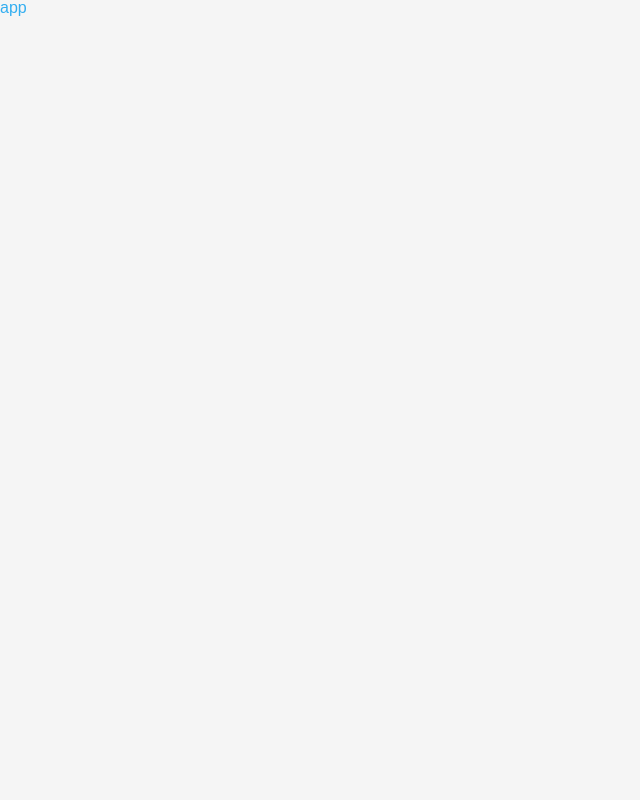
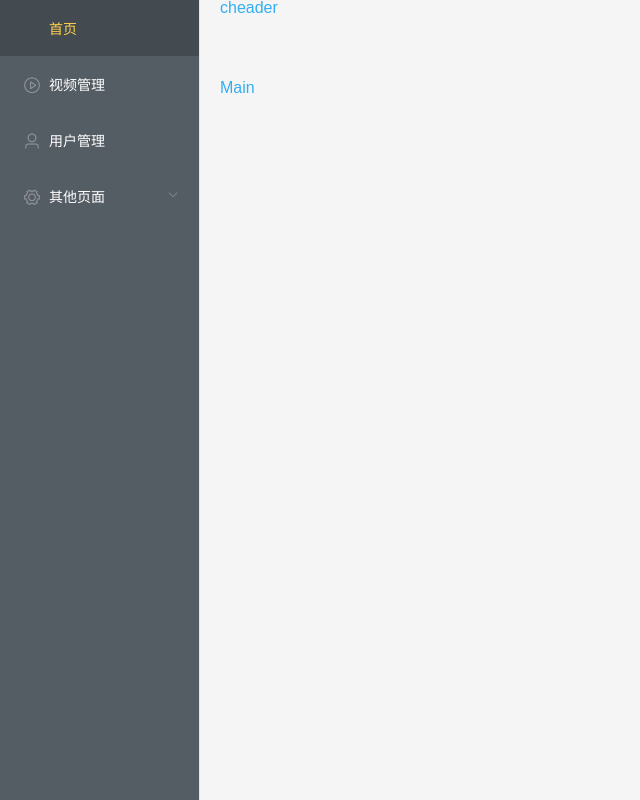
Before and after one commit to Ctrl30/vue-manage-system, a Vue app: page / in a window 1280 px wide. Shown: the whole page, without its empty margins (0-640 px from the left). Built offline with nearby package versions, Linux system fonts and the light colour scheme.

Commit message:
添加左侧菜单栏选项

```diff
--- a/package.json
+++ b/package.json
@@ -9,6 +9,7 @@
   },
   "dependencies": {
     "core-js": "^3.4.4",
+    "element-ui": "^2.13.0",
     "vue": "^2.6.10",
     "vue-router": "^3.1.3",
     "vuex": "^3.1.2"
--- a/src/App.vue
+++ b/src/App.vue
@@ -1,6 +1,5 @@
 <template>
   <div id="app">
-    app
     <router-view />
   </div>
 </template>
@@ -8,5 +7,7 @@
 <style lang="scss">
 #app {
   color: $them-color;
+  // width: 100vw;
+  height: 100vh;
 }
 </style>
--- /dev/null
+++ b/src/components/ComponentAside.vue
@@ -0,0 +1,95 @@
+<template>
+  <!-- @open="handleOpen" -->
+  <!-- @close="handleClose" -->
+  <el-menu
+    default-active="/"
+    class="el-menu-vertical-demo"
+    background-color="#545c64"
+    text-color="#fff"
+    active-text-color="#ffd04b"
+  >
+    <el-menu-item
+      :index="item.path"
+      v-for="(item, index) in noChildren"
+      :key="index"
+    >
+      <i :class="'el-icon-' + item.icon"></i>
+      <span slot="title">{{ item.label }}</span>
+    </el-menu-item>
+    <el-submenu
+      :index="item.path"
+      v-for="(item, index) in hasChildren"
+      :key="index"
+    >
+      <template slot="title">
+        <i :class="'el-icon-' + item.icon"></i>
+        <span>{{ item.label }}</span>
+      </template>
+      <el-menu-item-group>
+        <!-- <template slot="title">{{ child.label }}</template> -->
+        <el-menu-item
+          :index="child.path"
+          v-for="(child, subindex) in item.children"
+          :key="subindex"
+          >{{ child.label }}</el-menu-item
+        >
+      </el-menu-item-group>
+    </el-submenu>
+  </el-menu>
+</template>
+
+<script>
+export default {
+  computed: {
+    noChildren() {
+      return this.asideData.filter(item => !item.children);
+    },
+    hasChildren() {
+      return this.asideData.filter(item => item.children);
+    }
+  },
+  data() {
+    return {
+      asideData: [
+        {
+          path: "/",
+          label: "首页",
+          icon: "home"
+        },
+        {
+          path: "/video",
+          label: "视频管理",
+          icon: "video-play"
+        },
+        {
+          path: "/user",
+          label: "用户管理",
+          icon: "user"
+        },
+        {
+          label: "其他页面",
+          icon: "setting",
+          children: [
+            {
+              path: "/page1",
+              label: "页面1",
+              icon: "setting"
+            },
+            {
+              path: "/page2",
+              label: "页面2",
+              icon: "setting"
+            }
+          ]
+        }
+      ]
+    };
+  }
+};
+</script>
+
+<style lang="scss" scoped>
+.el-menu {
+  height: 100%;
+}
+</style>
--- /dev/null
+++ b/src/components/ComponentHeader.vue
@@ -0,0 +1,9 @@
+<template>
+  <div>cheader</div>
+</template>
+
+<script>
+export default {};
+</script>
+
+<style lang="scss" scoped></style>
--- a/src/main.js
+++ b/src/main.js
@@ -3,9 +3,11 @@ import App from "./App.vue";
 import router from "./router";
 import store from "./store";
 import "./assets/scss/reset.scss";
+import ElementUI from "element-ui";
+import "element-ui/lib/theme-chalk/index.css";
 
 Vue.config.productionTip = false;
-
+Vue.use(ElementUI);
 new Vue({
   router,
   store,
--- a/src/router/index.js
+++ b/src/router/index.js
@@ -3,7 +3,12 @@ import VueRouter from "vue-router";
 
 Vue.use(VueRouter);
 
-const routes = [];
+const routes = [
+  {
+    path: "/",
+    component: () => import("@/views/Main")
+  }
+];
 
 const router = new VueRouter({
   routes
--- /dev/null
+++ b/src/views/Main.vue
@@ -0,0 +1,26 @@
+<template>
+  <el-container style="height:100%;">
+    <el-aside width="200px">
+      <component-aside></component-aside>
+    </el-aside>
+    <el-container>
+      <el-header>
+        <component-header></component-header>
+      </el-header>
+      <el-main>Main</el-main>
+    </el-container>
+  </el-container>
+</template>
+
+<script>
+import ComponentHeader from "../components/ComponentHeader";
+import ComponentAside from "../components/ComponentAside";
+export default {
+  components: {
+    ComponentHeader,
+    ComponentAside
+  }
+};
+</script>
+
+<style lang="scss" scoped></style>
```
Also changed, not shown: 1 other file (tests, documents, lock files or other folders).
